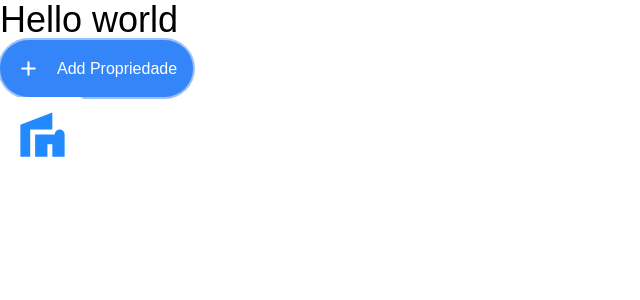
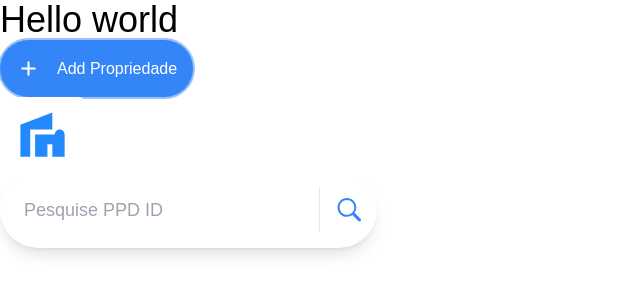
Before and after one commit to michelwene/PPD, a React (Create React App) app: page / in a window 1280 px wide. Shown: the top 300 px of the page, without its empty margins (0-640 px from the left). Built offline with nearby package versions, Linux system fonts and the light colour scheme.

Commit message:
feat: component InputSearch

```diff
--- a/src/App.tsx
+++ b/src/App.tsx
@@ -1,7 +1,8 @@
-import { ButtonAddProperty } from "components/ButtonAddProperty";
+import { ButtonAddProperty } from "components/Button/ButtonAddProperty";
+import { InputSearch } from "components/Input/InputSearch";
 import { Logo } from "components/Logo";
 import { HiOutlinePlusSm } from "react-icons/hi";
-
+import { GoSearch } from "react-icons/go";
 export function App() {
   return (
     <div>
@@ -12,6 +13,9 @@ export function App() {
         Add Propriedade
       </ButtonAddProperty>
       <Logo />
+      <InputSearch placeholder="Pesquise PPD ID">
+        <GoSearch fontSize={25} color="#3485F7" />
+      </InputSearch>
     </div>
   );
 }
--- /dev/null
+++ b/src/components/Input/InputSearch.tsx
@@ -0,0 +1,31 @@
+import { forwardRef, ForwardRefRenderFunction } from "react";
+
+interface InputProps {
+  placeholder?: string;
+  onClick?: () => void;
+  children: React.ReactNode;
+  onChange?: (e: React.ChangeEvent<HTMLInputElement>) => void;
+}
+
+const InputBase: ForwardRefRenderFunction<HTMLInputElement, InputProps> = ({
+  placeholder,
+  onClick,
+  children,
+  onChange,
+}) => {
+  return (
+    <div className="max-w-[377px] shadow-lg rounded-full flex items-center justify-between p-4 gap-4">
+      <input
+        type="text"
+        placeholder={placeholder}
+        onChange={onChange}
+        className="flex-1 text-lg p-2 border-r border-r-gray-light"
+      />
+      <div className="cursor-pointer" onClick={onClick} onKeyUp={onClick}>
+        {children}
+      </div>
+    </div>
+  );
+};
+
+export const InputSearch = forwardRef(InputBase);
--- a/tailwind.config.js
+++ b/tailwind.config.js
@@ -20,6 +20,7 @@ module.exports = {
       orange: "#FF7D0A",
       "purple-light": "#EBEBFF",
       white: "#FFFFFF",
+      "gray-light": "#E6E6E6",
     },
     fontFamily: {
       sans: ["Source Sans Pro", "sans-serif"],
```
Also changed, not shown: src/components/Button/ButtonAddProperty.tsx (renamed from src/components/ButtonAddProperty/index.tsx).
